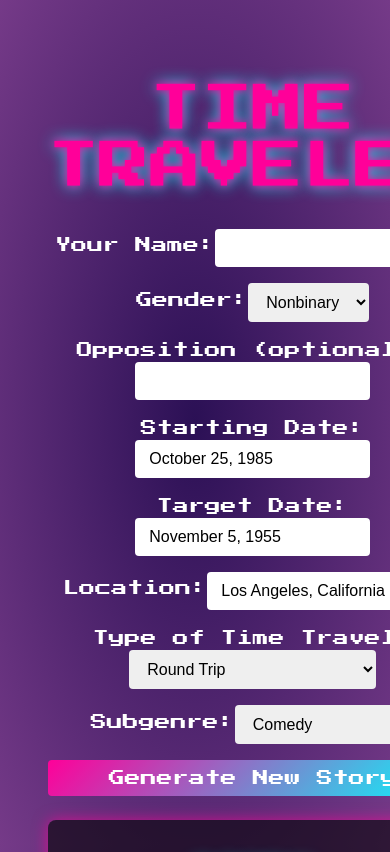
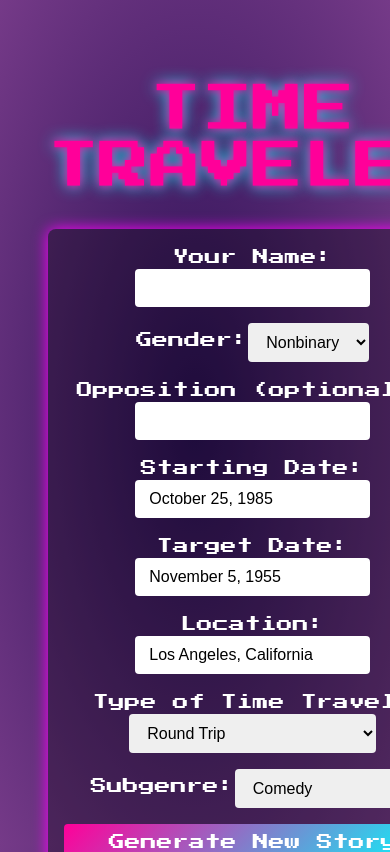
Before and after one commit to glaedn/time-traveler, a React (Vite) app: page / in a window 390 px wide. Shown: the top 852 px of the page. Built offline with nearby package versions, Linux system fonts and the light colour scheme; no server answers.

Commit message:
updated UI for mobile optimization

```diff
--- a/src/components/TimeMachine.css
+++ b/src/components/TimeMachine.css
@@ -1,4 +1,5 @@
 @import url('https://fonts.googleapis.com/css2?family=Press+Start+2P&display=swap');
+
 
 body {
     background: radial-gradient(#2b1055, #753a88);
@@ -32,6 +33,10 @@ body {
     flex-direction: column;
     gap: 16px;
     margin-bottom: 24px;
+    background: rgba(0, 0, 0, 0.3);
+    padding: 16px;
+    border-radius: 8px;
+    box-shadow: 0px 0px 15px #ff00ff;
   }
 
   .input-form label {
```
